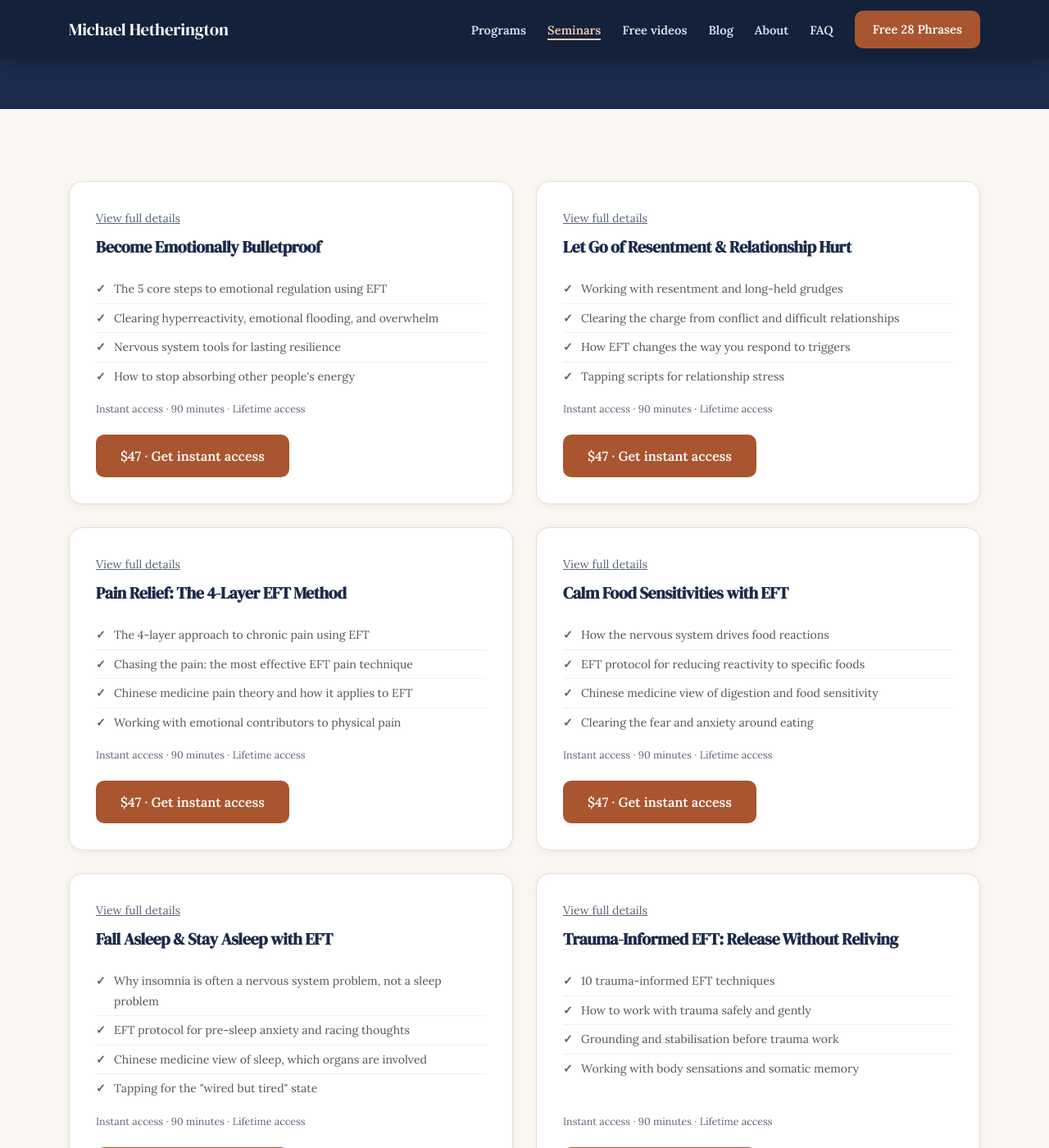
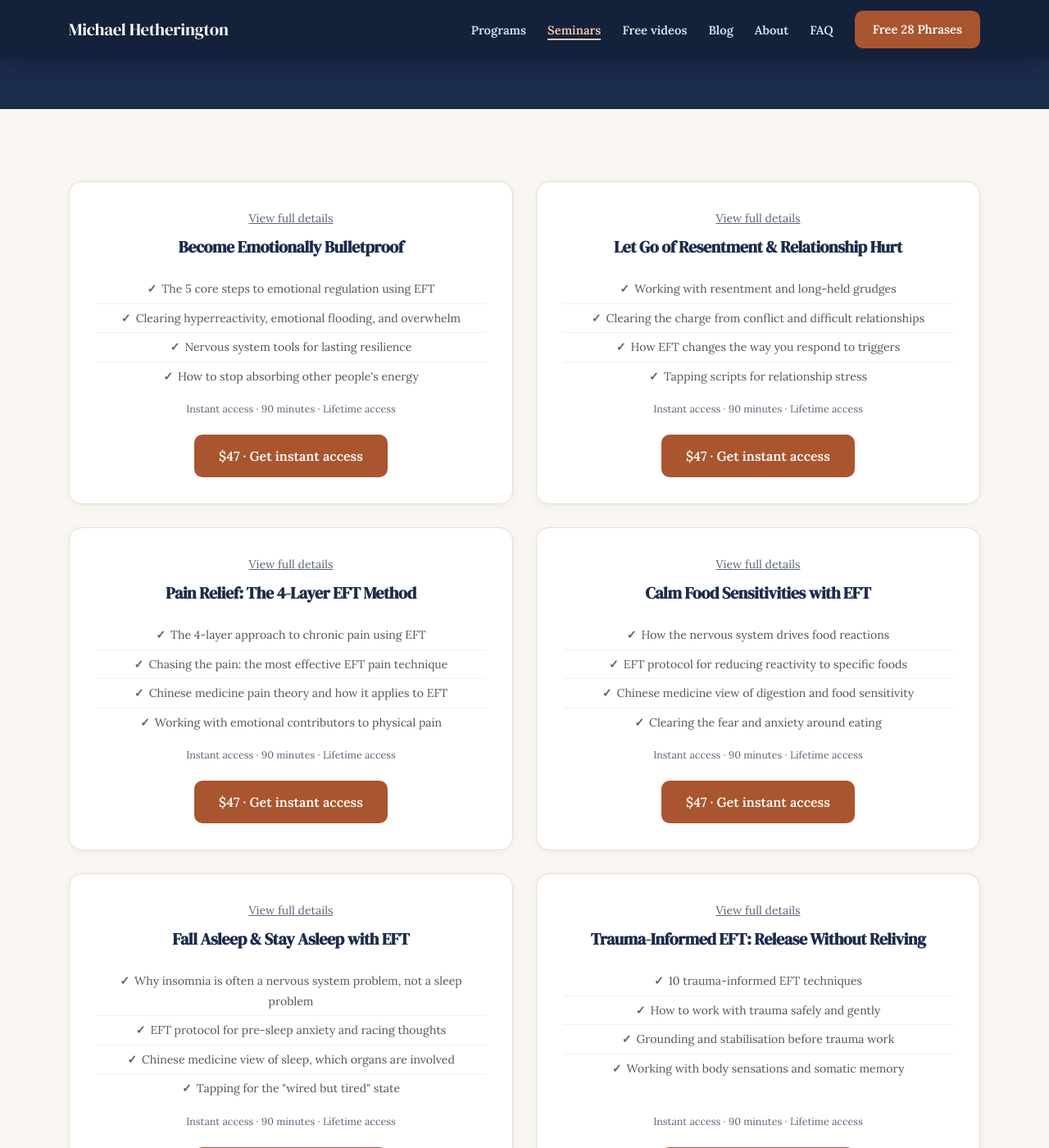
Before and after one commit to fuzzarelly/michaelhetherington.com, a Jekyll site: the page built from classes/index.html, in a window 1280 px wide and 1400 px high, scrolled down 391 px. Shown: the whole window at 82% size. Built offline with Jekyll 4.4.1, drawn with Linux system fonts in a browser that asks for light colours; a script that is not in the unit is left out.

Commit message:
Seminars page: centre card content and price buttons
Co-Authored-By: Claude Opus 5.5 <noreply@anthropic.com>

```diff
--- a/classes/index.html
+++ b/classes/index.html
@@ -38,7 +38,7 @@ canonical: "https://www.michaelhetherington.com/classes/"
  <li>Nervous system tools for lasting resilience</li>
  <li>How to stop absorbing other people's energy</li>
  </ul>
- <p class="product-card-meta" style="text-align: left; margin-top: 8px;">Instant access · 90 minutes · Lifetime access</p>
+ <p class="product-card-meta" style="margin-top: 8px;">Instant access · 90 minutes · Lifetime access</p>
  <a href="https://zylvie.com/michaelhetherington/p/bulletproof" target="_blank" rel="noopener" class="btn-primary seminar-buy" data-cta="class_buy" data-product="bulletproof" data-name="Become Emotionally Bulletproof">$47 · Get instant access</a>
  </div>
  </div>
@@ -56,7 +56,7 @@ canonical: "https://www.michaelhetherington.com/classes/"
  <li>How EFT changes the way you respond to triggers</li>
  <li>Tapping scripts for relationship stress</li>
  </ul>
- <p class="product-card-meta" style="text-align: left; margin-top: 8px;">Instant access · 90 minutes · Lifetime access</p>
+ <p class="product-card-meta" style="margin-top: 8px;">Instant access · 90 minutes · Lifetime access</p>
  <a href="https://zylvie.com/michaelhetherington/p/clear-the-weight" target="_blank" rel="noopener" class="btn-primary seminar-buy" data-cta="class_buy" data-product="clear-the-weight" data-name="Let Go of Resentment &amp; Relationship Hurt">$47 · Get instant access</a>
  </div>
  </div>
@@ -74,7 +74,7 @@ canonical: "https://www.michaelhetherington.com/classes/"
  <li>Chinese medicine pain theory and how it applies to EFT</li>
  <li>Working with emotional contributors to physical pain</li>
  </ul>
- <p class="product-card-meta" style="text-align: left; margin-top: 8px;">Instant access · 90 minutes · Lifetime access</p>
+ <p class="product-card-meta" style="margin-top: 8px;">Instant access · 90 minutes · Lifetime access</p>
  <a href="https://zylvie.com/michaelhetherington/p/eft-pain-relief" target="_blank" rel="noopener" class="btn-primary seminar-buy" data-cta="class_buy" data-product="pain-relief" data-name="Pain Relief: The 4-Layer EFT Method">$47 · Get instant access</a>
  </div>
  </div>
@@ -92,7 +92,7 @@ canonical: "https://www.michaelhetherington.com/classes/"
  <li>Chinese medicine view of digestion and food sensitivity</li>
  <li>Clearing the fear and anxiety around eating</li>
  </ul>
- <p class="product-card-meta" style="text-align: left; margin-top: 8px;">Instant access · 90 minutes · Lifetime access</p>
+ <p class="product-card-meta" style="margin-top: 8px;">Instant access · 90 minutes · Lifetime access</p>
  <a href="https://zylvie.com/michaelhetherington/p/eft-food-sensitivities" target="_blank" rel="noopener" class="btn-primary seminar-buy" data-cta="class_buy" data-product="food-sensitivities" data-name="Calm Food Sensitivities with EFT">$47 · Get instant access</a>
  </div>
  </div>
@@ -110,7 +110,7 @@ canonical: "https://www.michaelhetherington.com/classes/"
  <li>Chinese medicine view of sleep, which organs are involved</li>
  <li>Tapping for the "wired but tired" state</li>
  </ul>
- <p class="product-card-meta" style="text-align: left; margin-top: 8px;">Instant access · 90 minutes · Lifetime access</p>
+ <p class="product-card-meta" style="margin-top: 8px;">Instant access · 90 minutes · Lifetime access</p>
  <a href="https://zylvie.com/michaelhetherington/p/unlock-deep-rest" target="_blank" rel="noopener" class="btn-primary seminar-buy" data-cta="class_buy" data-product="unlock-deep-rest" data-name="Fall Asleep &amp; Stay Asleep with EFT">$47 · Get instant access</a>
  </div>
  </div>
@@ -128,7 +128,7 @@ canonical: "https://www.michaelhetherington.com/classes/"
  <li>Grounding and stabilisation before trauma work</li>
  <li>Working with body sensations and somatic memory</li>
  </ul>
- <p class="product-card-meta" style="text-align: left; margin-top: 8px;">Instant access · 90 minutes · Lifetime access</p>
+ <p class="product-card-meta" style="margin-top: 8px;">Instant access · 90 minutes · Lifetime access</p>
  <a href="https://zylvie.com/michaelhetherington/p/trauma-informed-eft" target="_blank" rel="noopener" class="btn-primary seminar-buy" data-cta="class_buy" data-product="trauma-informed-eft" data-name="Trauma-Informed EFT: Release Without Reliving">$47 · Get instant access</a>
  </div>
  </div>
@@ -146,7 +146,7 @@ canonical: "https://www.michaelhetherington.com/classes/"
  <li>Tapping for scarcity mindset, worthiness, and deserving</li>
  <li>Chinese medicine view of abundance and the Kidney meridian</li>
  </ul>
- <p class="product-card-meta" style="text-align: left; margin-top: 8px;">Instant access · 90 minutes · Lifetime access</p>
+ <p class="product-card-meta" style="margin-top: 8px;">Instant access · 90 minutes · Lifetime access</p>
  <a href="https://zylvie.com/michaelhetherington/p/unblock-your-wealth" target="_blank" rel="noopener" class="btn-primary seminar-buy" data-cta="class_buy" data-product="unblock-your-wealth" data-name="Clear 77 Hidden Money Blocks with EFT">$47 · Get instant access</a>
  </div>
  </div>
@@ -164,7 +164,7 @@ canonical: "https://www.michaelhetherington.com/classes/"
  <li>Root cause work for preventing recurring headaches</li>
  <li>Stress and emotional patterns behind migraine</li>
  </ul>
- <p class="product-card-meta" style="text-align: left; margin-top: 8px;">Instant access · 90 minutes · Lifetime access</p>
+ <p class="product-card-meta" style="margin-top: 8px;">Instant access · 90 minutes · Lifetime access</p>
  <a href="https://zylvie.com/michaelhetherington/p/eft-headaches-migraines" target="_blank" rel="noopener" class="btn-primary seminar-buy" data-cta="class_buy" data-product="headache-migraine-relief" data-name="Headache &amp; Migraine Relief with EFT">$47 · Get instant access</a>
  </div>
  </div>
@@ -182,7 +182,7 @@ canonical: "https://www.michaelhetherington.com/classes/"
  <li>Chinese medicine view of anxiety and the Heart</li>
  <li>PDF workbook with worksheets and guided scripts included</li>
  </ul>
- <p class="product-card-meta" style="text-align: left; margin-top: 8px;">Instant access · 90 minutes · Lifetime access</p>
+ <p class="product-card-meta" style="margin-top: 8px;">Instant access · 90 minutes · Lifetime access</p>
  <a href="https://zylvie.com/michaelhetherington/p/anxiety-keeps-coming-back" target="_blank" rel="noopener" class="btn-primary seminar-buy" data-cta="class_buy" data-product="eft-for-anxiety" data-name="Why Your Anxiety Keeps Coming Back">$47 · Get instant access</a>
  </div>
  </div>
--- a/css/style.css
+++ b/css/style.css
@@ -1357,7 +1357,12 @@ body.nav-open { overflow: hidden; }
 .classes-grid .product-card > div { display: flex; flex-direction: column; }
 .classes-grid .product-card:target { border-color: var(--terracotta); box-shadow: 0 0 0 3px rgba(169,85,47,.18), var(--shadow-md); }
 .classes-grid .product-card-meta { margin-bottom: 20px; }
-.product-card .seminar-buy { margin-top: auto; align-self: flex-start; }
+.product-card .seminar-buy { margin-top: auto; align-self: center; }
+/* Seminars page: centre everything in each card */
+.classes-grid .product-card > div { text-align: center; }
+.classes-grid .product-card .flex { justify-content: center; }
+.classes-grid .product-card-bullets li { padding: 5px 0; }
+.classes-grid .product-card-bullets li::before { position: static; margin-right: 6px; }
 /* Homepage seminar tiles: lead with the problem it solves */
 .mh-tile .mh-tile-pain { font-family: 'DM Serif Display', Georgia, serif; color: var(--navy); font-size: 1.3rem; line-height: 1.25; }
 .mh-tile .mh-tile-pain + h3 { font-family: 'Lora', Georgia, serif; font-weight: 600; font-size: .9rem; line-height: 1.4; color: var(--terracotta-dark); margin-top: auto; padding-top: 6px; }
```
